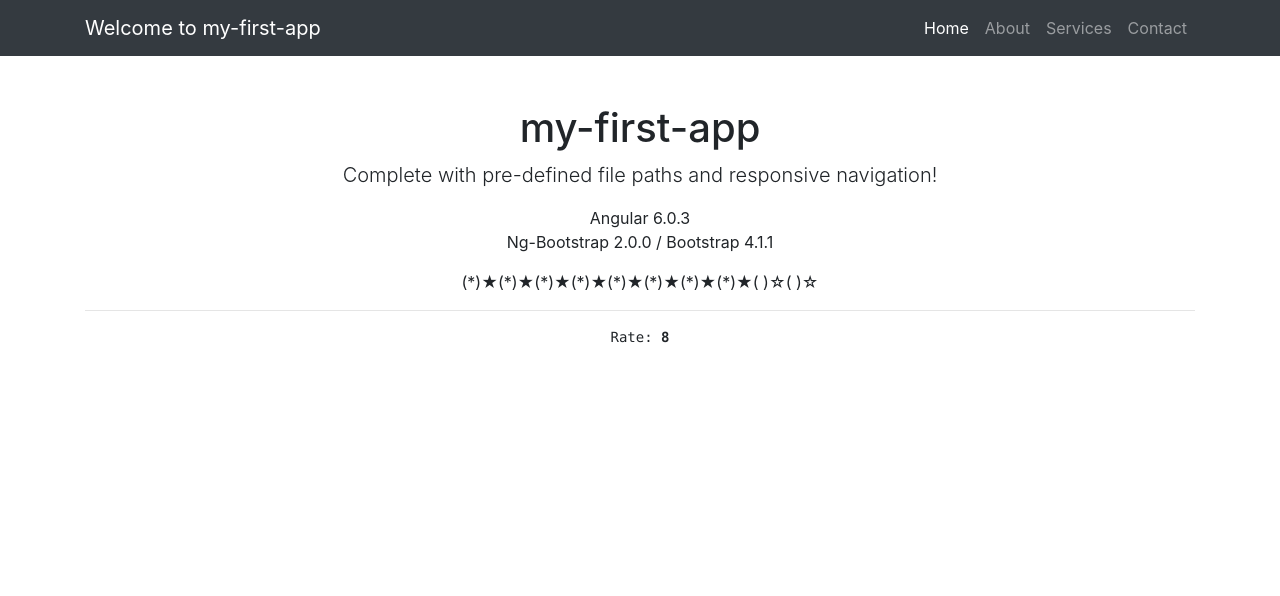
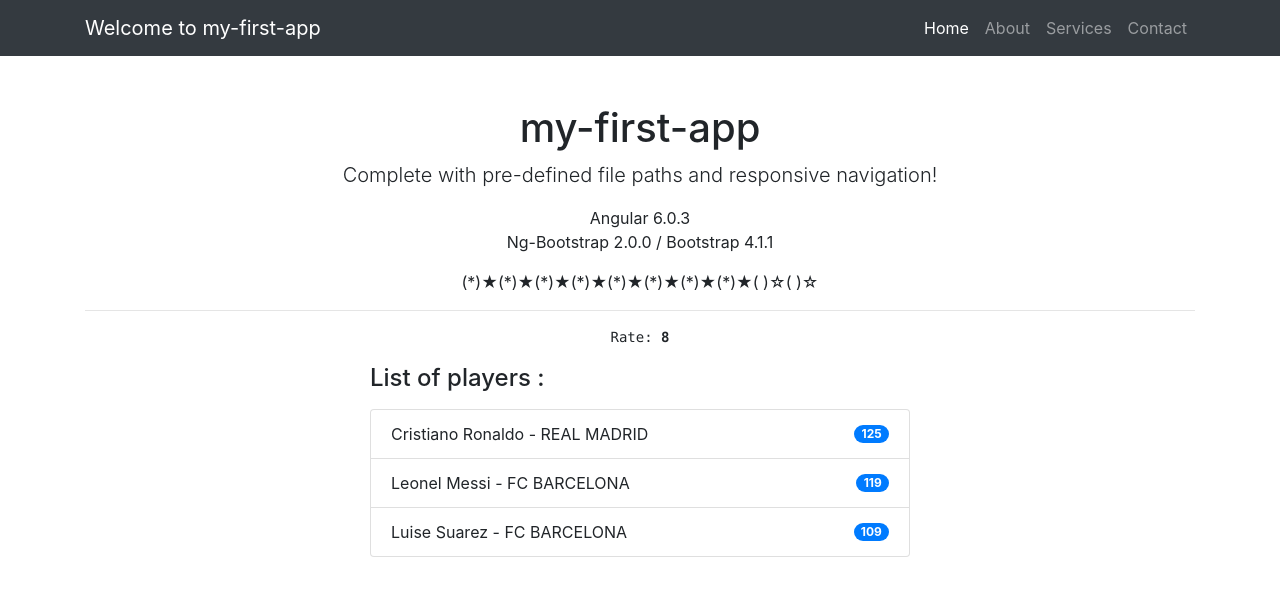
Before and after one commit to hssamconf/angular-course-project, an Angular app: page / in a window 1280 px wide. Shown: the top 596 px of the page. Built offline with nearby package versions, Linux system fonts and the light colour scheme.

Commit message:
Use of ts class and *ngfor with bootstrap 4 list

```diff
--- a/src/app/app.module.ts
+++ b/src/app/app.module.ts
@@ -5,12 +5,14 @@ import {NgbModule} from '@ng-bootstrap/ng-bootstrap';
 import {AppComponent} from './app.component';
 import { ContainerComponent } from './container/container.component';
 import { NavbarComponent } from './navbar/navbar.component';
+import { PlayerListComponent } from './container/player-list/player-list.component';
 
 @NgModule({
   declarations: [
     AppComponent,
     ContainerComponent,
-    NavbarComponent
+    NavbarComponent,
+    PlayerListComponent
   ],
   imports: [
     BrowserModule, NgbModule.forRoot()
--- a/src/app/container/container.component.html
+++ b/src/app/container/container.component.html
@@ -13,4 +13,7 @@
       <pre>Rate: <b>{{currentRate}}</b></pre>
     </div>
   </div>
+
+  <app-player-list></app-player-list>
+
 </div>
--- /dev/null
+++ b/src/app/container/player-list/player-list.component.html
@@ -0,0 +1,11 @@
+<div class="row justify-content-center">
+  <div class="col-6">
+    <h4>List of players :</h4>
+    <ul class="list-group mt-3">
+      <li class="list-group-item d-flex justify-content-between align-items-center"  *ngFor="let player of players">
+        {{player.name}} - {{player.team}}
+        <span class="badge badge-primary badge-pill">{{player.goals}}</span>
+      </li>
+    </ul>
+  </div>
+</div>
--- /dev/null
+++ b/src/app/container/player-list/player-list.component.ts
@@ -0,0 +1,21 @@
+import { Component, OnInit } from '@angular/core';
+import {Player} from './player';
+
+@Component({
+  selector: 'app-player-list',
+  templateUrl: './player-list.component.html',
+  styleUrls: ['./player-list.component.css']
+})
+export class PlayerListComponent implements OnInit {
+  players: Player[] =  [];
+
+  constructor() {
+    this.players.push(new Player('Cristiano Ronaldo', 'REAL MADRID', 125));
+    this.players.push(new Player('Leonel Messi', 'FC BARCELONA', 119));
+    this.players.push(new Player('Luise Suarez', 'FC BARCELONA', 109));
+  }
+
+  ngOnInit() {
+  }
+
+}
--- /dev/null
+++ b/src/app/container/player-list/player.ts
@@ -0,0 +1,10 @@
+export class Player {
+  public name: string;
+  public team: string;
+  public goals: number;
+  constructor(name: string, team: string, goals: number) {
+    this.name = name;
+    this.team = team;
+    this.goals = goals;
+  }
+}
```
Also changed, not shown: src/app/container/player-list/player-list.component.css (added), 1 other file (tests, documents, lock files or other folders).
